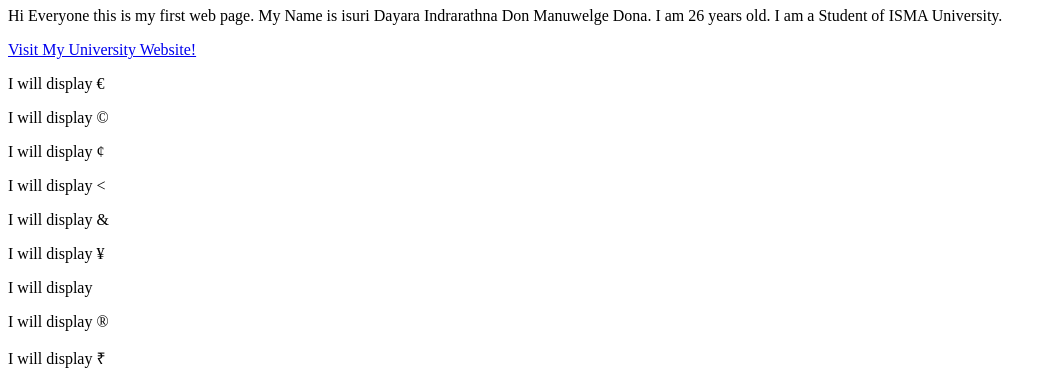
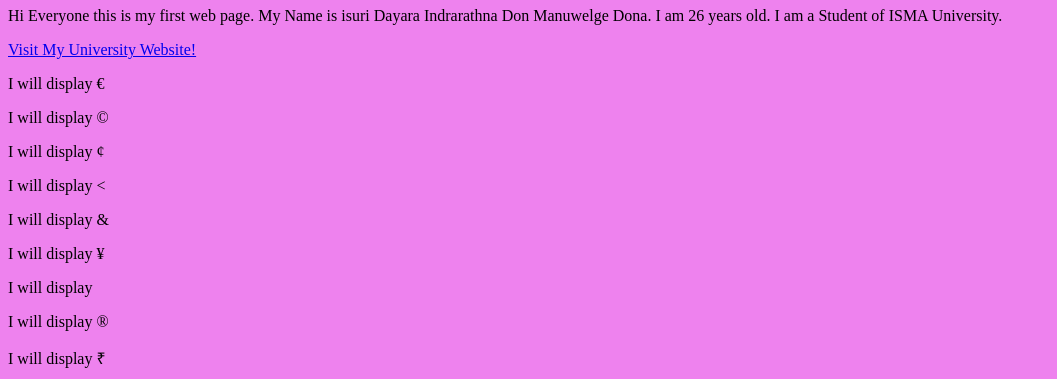
Before and after one commit to isuridayara/isuridayara-Web-Technologies-, a plain HTML site: page index.html in a window 1280 px wide. Shown: the part 73-452 px from the top of the page, without its empty margins (0-1057 px from the left). Drawn offline with Linux system fonts and the light colour scheme.

Commit message:
Update index.html

```diff
--- a/index.html
+++ b/index.html
@@ -5,7 +5,7 @@
 </head>
 
 <h1>About Me</h1>
-<p> <body bgcolor ="white">
+<p> <body bgcolor ="violet">
  Hi Everyone this is my first web page.
  My Name is isuri Dayara Indrarathna Don Manuwelge Dona.
  I am 26 years old.
```
